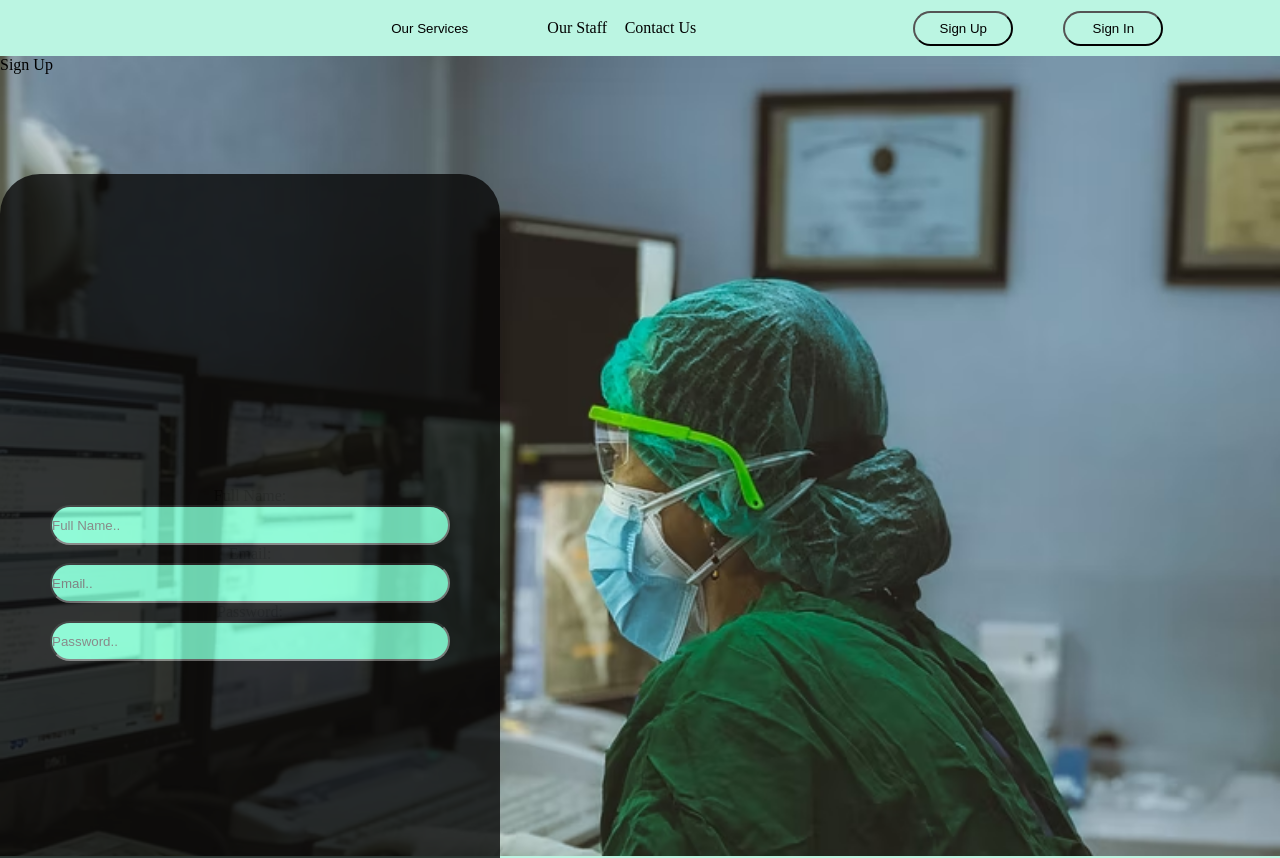
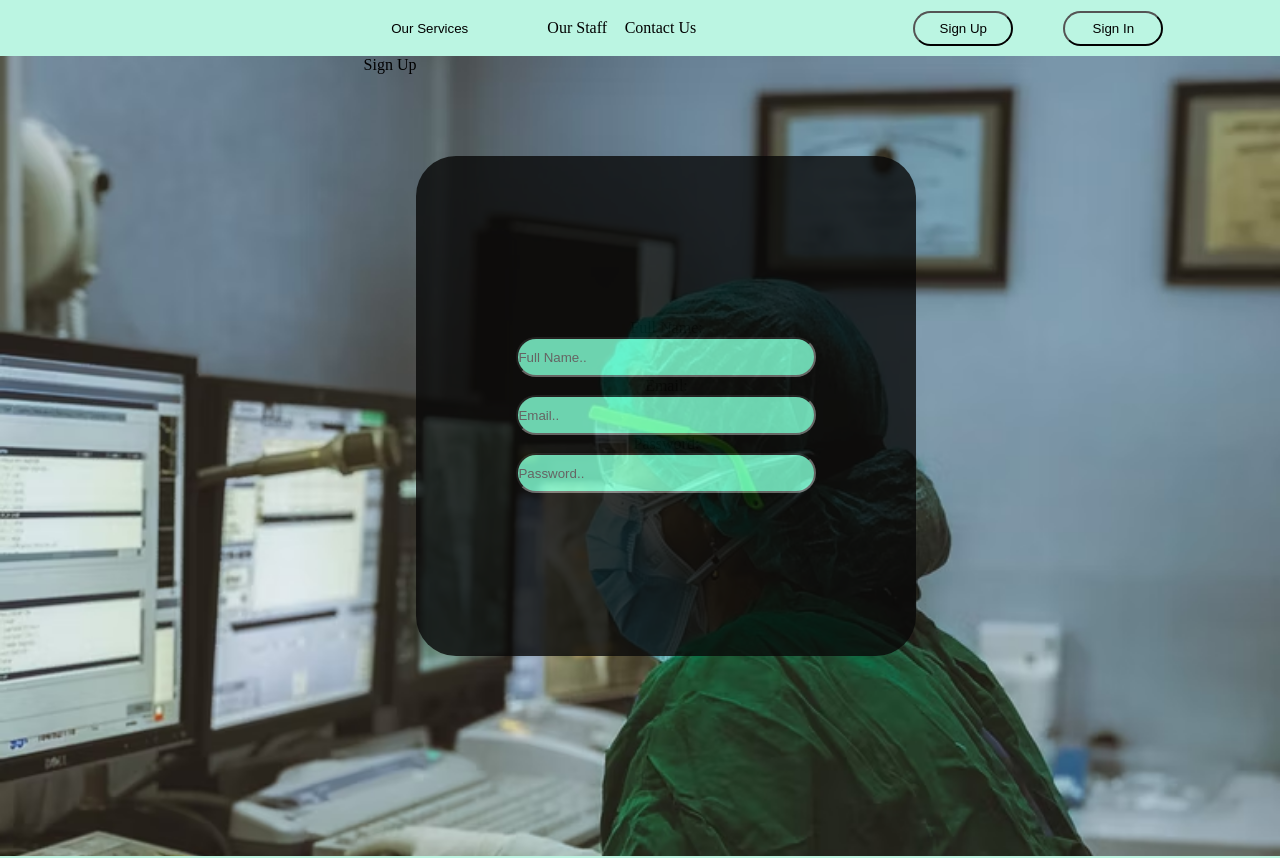
Before and after one commit to fidashn/medical-website, a React (Create React App) app: page /signUp in a window 1280 px wide. Shown: the top 858 px of the page. Built offline with nearby package versions, Linux system fonts and the light colour scheme.

Commit message:
fixed forms positioning

```diff
--- a/src/App.css
+++ b/src/App.css
@@ -69,6 +69,8 @@ transform: translate(200px,460px);
 }
 
 .sign-up-bg{
+  display: flex;
+  justify-content: center;
   background-image: url(../public/imgs/signUpBG.avif);
   background-size: cover;
   width: auto;
@@ -145,7 +147,7 @@ justify-content: center;
 align-items: center;
 margin: 100px 0 100px 0;
 width: 500px;
-height: 800px;
+height: 500px;
 background-color: rgb(8, 8, 8);
 opacity: 0.8;
 border-radius: 40px;
@@ -155,7 +157,7 @@ input[type=text] {
   background-color: aquamarine;
   color: white;
   height: 40px;
-  width: 400px;
+  width: 300px;
   border-radius: 40px;
   z-index: 1;
 }
```
